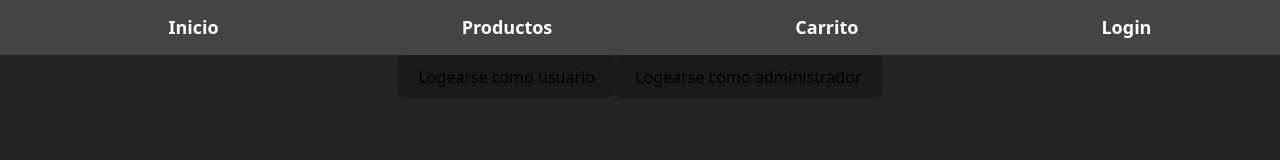
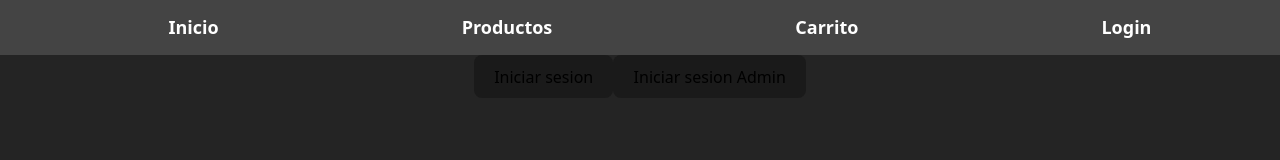
Before and after one commit to caroblanco/REACT---PROYECTO-PRE-ENTREGA, a React (Vite) app in the folder preentrega/: page /login in a window 1280 px wide. Shown: the top 160 px of the page. Built offline with nearby package versions, Linux system fonts and the light colour scheme.

Commit message:
ruta protegida a carrito

```diff
--- a/preentrega/src/App.jsx
+++ b/preentrega/src/App.jsx
@@ -35,12 +35,12 @@ function App() {
           <Routes>
             <Route path="/" element={<Home />} />
             <Route path="/productos" element={<Productos/>} />
-            <Route path="/carrito" element={<Carrito/>} />
+            <Route path="/carrito" element={<Carrito usuarioLogeado={usuarioLogeado}/>} />
             <Route path="/about" element={<About />} />
             <Route path="/contact" element={<Contacto />} />
             <Route path="/productos/:id" element={<ProductoDetalle/>} />
-            <Route path="/login" element={<Login setLogeadoAdmin={manejarAdmin} setLogeadoUser={manejarUser} />} />
-            <Route path="/admin" element={adminLogeado ? <Admin /> : <Navigate to="/login" />} />
+            <Route path="/login" element={<Login user={usuarioLogeado} admin={adminLogeado} setLogeadoAdmin={manejarAdmin} setLogeadoUser={manejarUser} />} />
+            <Route path="/admin" element={adminLogeado ? <Admin /> : <Navigate to="/login" replace/>} />
           </Routes>
         </main>
         <Footer />
--- a/preentrega/src/components/Footer.jsx
+++ b/preentrega/src/components/Footer.jsx
@@ -6,14 +6,11 @@ import { useState } from 'react';
 function Footer() {
     return (
         <footer className="footer">
-
             <ul>
                 <li className="nav-bar li">
-
                     <Link to="/about" >Nosotros</Link>
                 </li>
                 <li className="nav-bar li">
-
                     <Link to="/contacto" >Contacto</Link>
                 </li>
             </ul>
--- a/preentrega/src/components/Login.jsx
+++ b/preentrega/src/components/Login.jsx
@@ -1,8 +1,8 @@
-function Login ({setLogeadoUser, setLogeadoAdmin}) {
+function Login ({setLogeadoUser, setLogeadoAdmin, user, admin}) {
     return(
         <div>
-            <button onClick={setLogeadoUser}>Logearse como usuario</button>
-            <button onClick={setLogeadoAdmin}>Logearse como administrador</button>
+            <button onClick={setLogeadoUser}>{user ? "Cerrar sesion" : "Iniciar sesion"}</button>
+            <button onClick={setLogeadoAdmin}>{admin ? "Cerrar sesion Admin" : "Iniciar sesion Admin"}</button>
         </div>
     )
 }
--- a/preentrega/src/components/Nav.jsx
+++ b/preentrega/src/components/Nav.jsx
@@ -1,10 +1,5 @@
 import React from 'react';
 import { Link } from 'react-router-dom';
-import home from "../assets/hogar.png"
-import acerca from "../assets/acerca-de.png"
-import call from "../assets/llamar.png"
-import Productos from './productos.jsx';
-import Carrito from './carrito.jsx';
 import '../styles/nav.css';
 import { useContext } from 'react';
 import { CarritoContext } from '../context/carritoContext.jsx';
--- a/preentrega/src/components/carrito.jsx
+++ b/preentrega/src/components/carrito.jsx
@@ -3,9 +3,16 @@ import CardCarrito from './cardCarrito.jsx';
 import { useState } from 'react';
 import { useContext } from 'react';
 import { CarritoContext } from '../context/carritoContext.jsx';
+import { Navigate } from 'react-router-dom';
 
-function Carrito({}){
+function Carrito({usuarioLogeado}){
     const {productosCarrito, vaciarCarrito, borrarProdCarrito, total} = useContext(CarritoContext);
+
+    if(!usuarioLogeado){
+        return(
+            <Navigate to="/login" replace/>
+        )
+    }
 
     return (
         <div className='carrito-container'>
```
